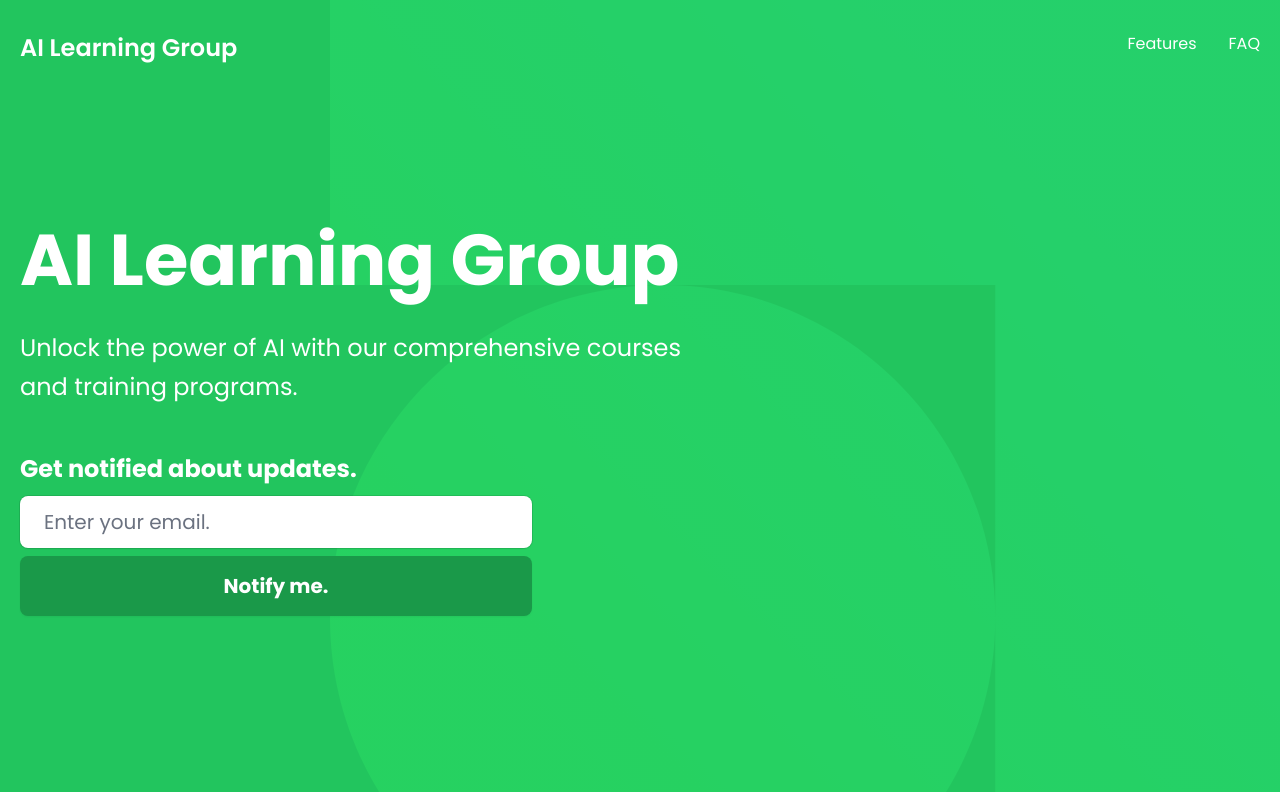
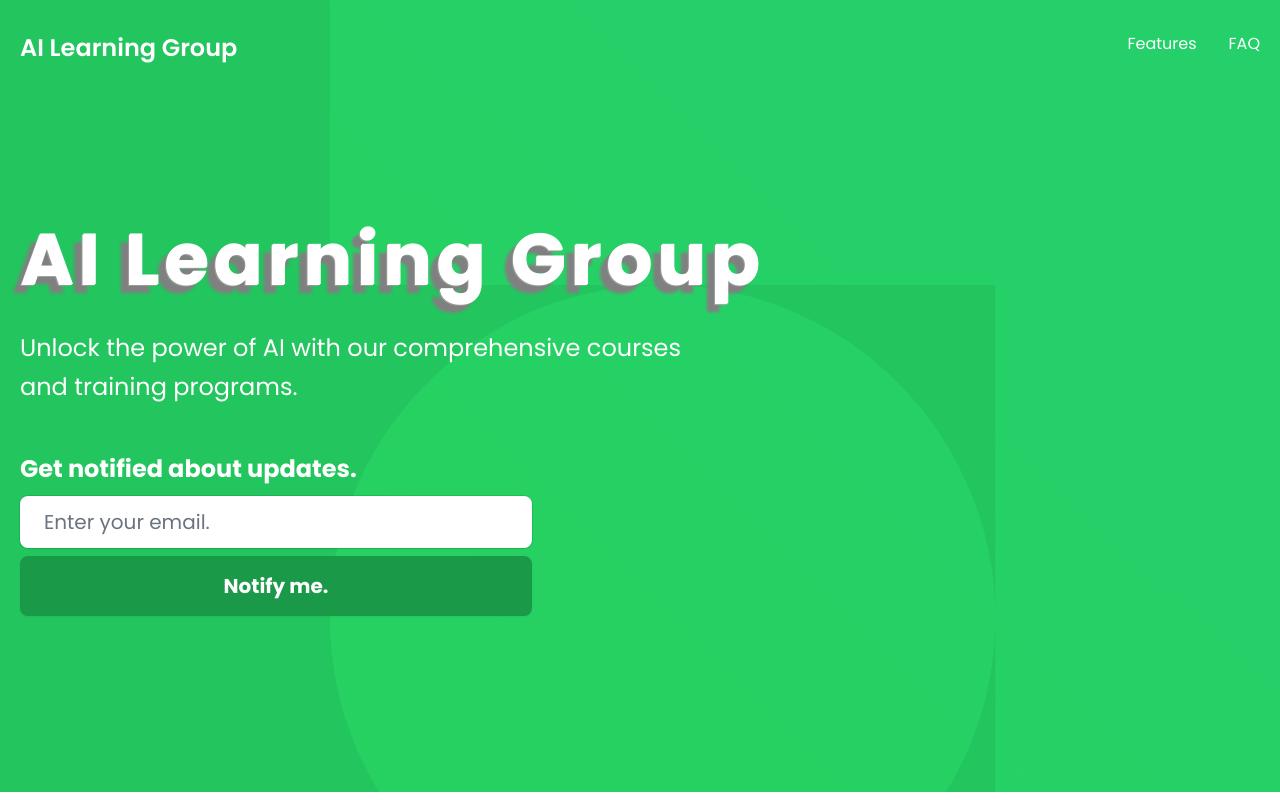
Before and after one commit to CornMars2020/gla.edu.kg, a plain HTML site: page index.html in a window 1280 px wide. Shown: the top 800 px of the page. Drawn offline with Linux system fonts and the light colour scheme; files whose address does not match are found by name; a web font is replaced by a local one.

Commit message:
add: beautify text

```diff
--- a/index.html
+++ b/index.html
@@ -2,6 +2,11 @@
 <html lang="en">
   <head>
     <meta http-equiv="Content-Type" content="text/html; charset=UTF-8" />
+
+    <link rel="preconnect" href="https://fonts.googleapis.com" />
+    <link rel="preconnect" href="https://fonts.gstatic.com" crossorigin />
+    <link href="https://fonts.googleapis.com/css2?family=Luckiest+Guy&display=swap" rel="stylesheet" />
+
     <style type="text/css">
       .turbo-progress-bar {
         position: fixed;
@@ -13,6 +18,26 @@
         z-index: 2147483647;
         transition: width 300ms ease-out, opacity 150ms 150ms ease-in;
         transform: translate3d(0, 0, 0);
+      }
+
+      .luckiest-guy-regular {
+        font-family: "Luckiest Guy", cursive;
+        font-weight: 400;
+        font-style: normal;
+      }
+
+      .font-shadow {
+        text-shadow: 1px -1px #fff, -1px 1px #999, -8px 8px 3px #808080;
+      }
+
+      .site-header-font {
+        font-size: 20vmin;
+        line-height: 1;
+        margin: 0;
+        letter-spacing: 5px;
+        /* color: #e6e6e6; */
+        /* text-align: center; */
+        text-align: left;
       }
     </style>
     <style data-rc-order="prependQueue" data-css-hash="1g5yja5" data-token-hash="vx5xn4">
@@ -2289,7 +2314,11 @@
           </div>
           <div class="flex flex-col max-w-7xl py-12 pt-32 mx-auto">
             <div x-on:click="toggle(&#39;hero&#39;)">
-              <h1 class="text-4xl sm:text-6xl lg:text-7xl max-w-5xl font-custom font-bold">AI Learning Group</h1>
+              <h1
+                class="text-4xl sm:text-6xl lg:text-7xl max-w-5xl font-custom font-bold site-header-font luckiest-guy-regular font-shadow"
+              >
+                AI Learning Group
+              </h1>
             </div>
             <div>
               <div x-on:click="toggle(&#39;hero&#39;)">
```
